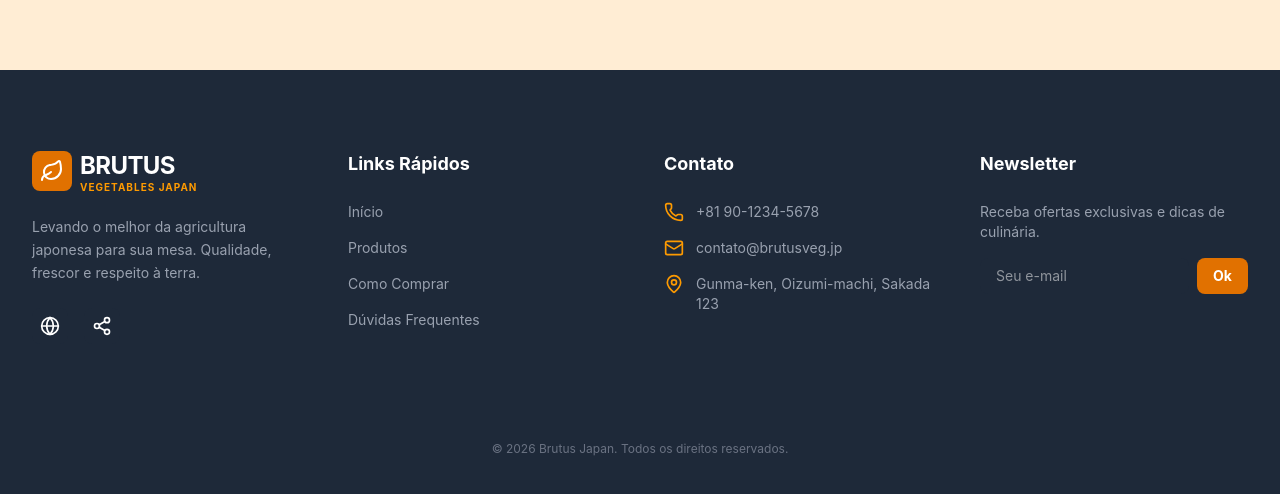
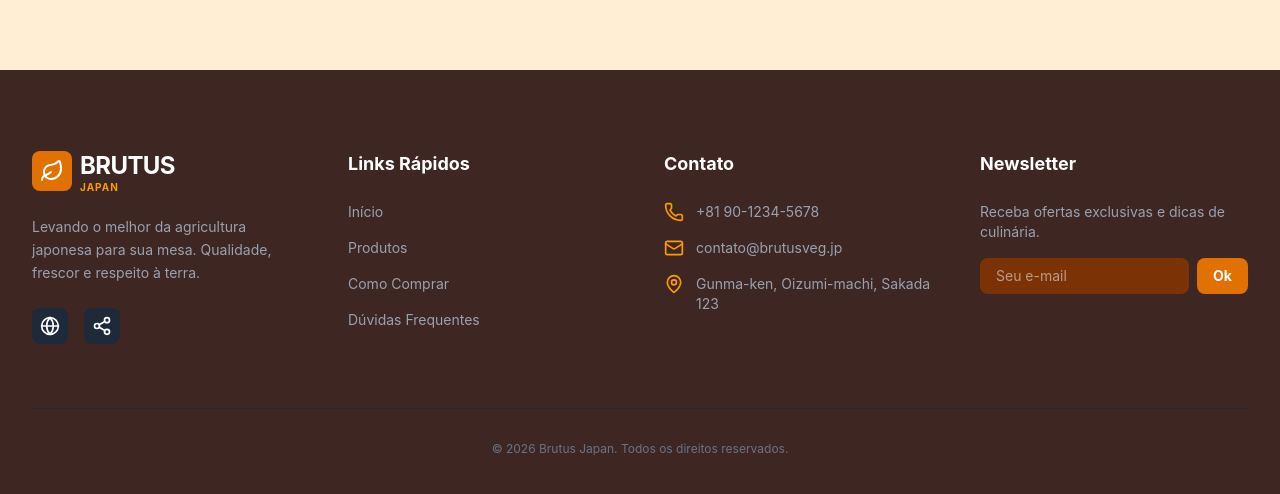
Before and after one commit to Defendi22/brutus-japan, a React (Vite) app: page / in a window 1280 px wide. Shown: the part 2511-3005 px from the top of the page. Built offline with nearby package versions, Linux system fonts and the light colour scheme.

Commit message:
footer collor

```diff
--- a/src/components/Footer.tsx
+++ b/src/components/Footer.tsx
@@ -3,7 +3,7 @@ import { Leaf, Globe, Share2, Phone, MapPin, Mail } from 'lucide-react';
 
 const Footer: React.FC = () => {
   return (
-    <footer className="bg-gray-800 text-white pt-20 pb-10">
+    <footer className="bg-[#3E2723] text-white pt-20 pb-10">
       <div className="max-w-7xl mx-auto px-4 sm:px-6 lg:px-8">
         <div className="grid grid-cols-1 md:grid-cols-4 gap-12 mb-16">
           <div className="col-span-1 md:col-span-1">
@@ -13,7 +13,7 @@ const Footer: React.FC = () => {
               </div>
               <div>
                 <h1 className="text-2xl font-bold text-white tracking-tight">BRUTUS</h1>
-                <p className="text-[10px] text-amber-500 font-bold uppercase tracking-widest leading-none">Vegetables Japan</p>
+                <p className="text-[10px] text-amber-500 font-bold uppercase tracking-widest leading-none">Japan</p>
               </div>
             </div>
             <p className="text-gray-400 text-sm leading-relaxed mb-6">
@@ -64,7 +64,7 @@ const Footer: React.FC = () => {
               <input
                 type="email"
                 placeholder="Seu e-mail"
-                className="bg-gray-800 border-none rounded-lg px-4 py-2 w-full text-sm focus:ring-2 focus:ring-amber-500 outline-none"
+                className="bg-amber-900 border-none rounded-lg px-4 py-2 w-full text-sm focus:ring-2 focus:ring-amber-900 outline-none"
               />
               <button className="bg-amber-600 hover:bg-amber-700 px-4 py-2 rounded-lg text-sm font-bold transition-colors">
                 Ok
```
